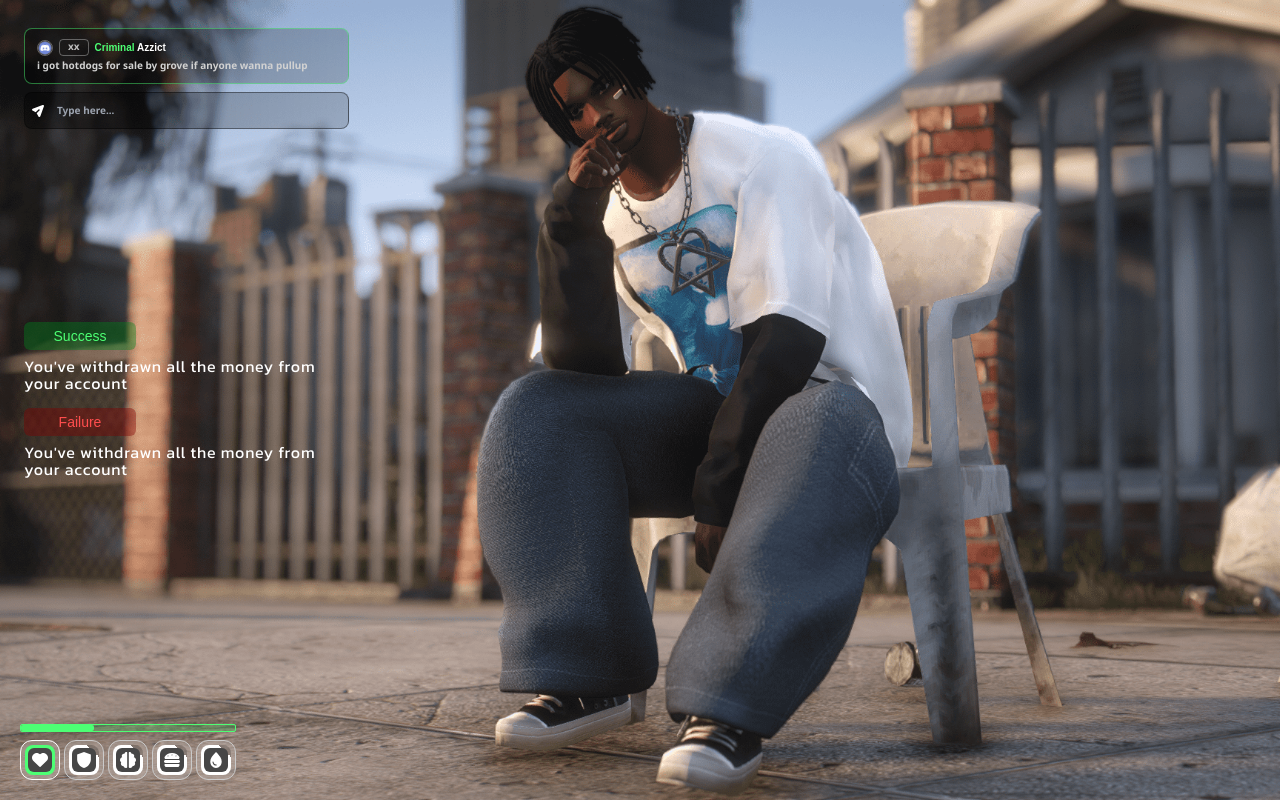
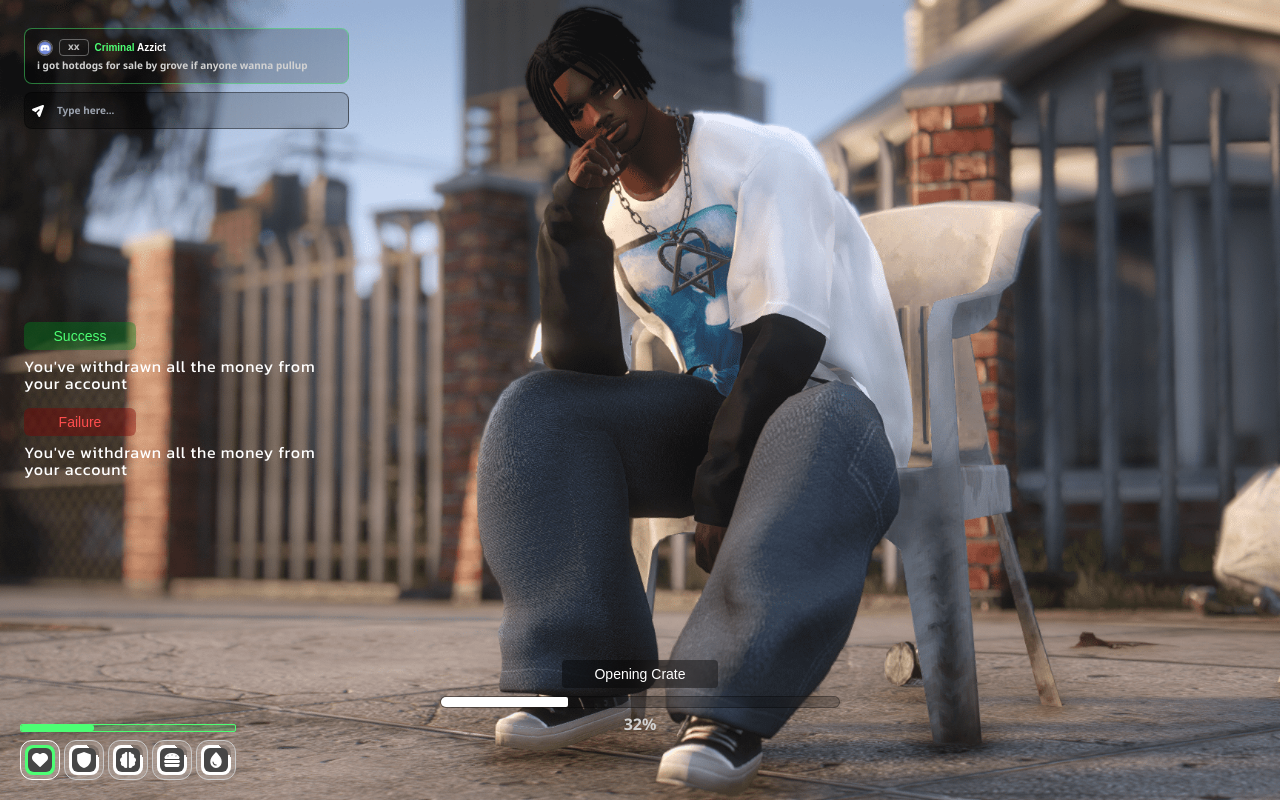
Before and after one commit to AbdulAhadQureshi1/fivem, a React (Vite) app: page / in a window 1280 px wide. Built offline with nearby package versions, Linux system fonts and the light colour scheme; a web font is replaced by a local one.

Commit message:
Added open progress

```diff
--- /dev/null
+++ b/src/components/actionProgress/main.tsx
@@ -0,0 +1,32 @@
+import React from "react";
+
+interface ActionProgressProps {
+  name: string;
+  progress: number;
+}
+const ActionProgress: React.FC<ActionProgressProps> = ({ name, progress }) => {
+  const clampedProgress = Math.max(0, Math.min(progress, 100));
+
+  const progressStyle = {
+    width: `${clampedProgress}%`,
+  };
+
+  return (
+    <div className="fixed bottom-16 left-1/2 -translate-x-1/2 space-y-2">
+      <div className="py-1 bg-black bg-opacity-40 backdrop-blur-lg w-[156px] mx-auto rounded-[4px]">
+        <p className="text-white font-heading font-italic text-sm text-center">{name}</p>
+      </div>
+      <div className="h-3 rounded-full overflow-hidden bg-black bg-opacity-20 border border-black border-opacity-30 backdrop-blur-lg w-[400px]">
+        <div
+          className="h-full rounded-sm bg-white"
+          style={progressStyle}
+        />
+      </div>
+      <p className="text-[#D1D1D1] font-noto font-bold text-center !mt-1">
+        {progress}%
+      </p>
+    </div>
+  );
+};
+
+export default ActionProgress;
--- a/src/pages/home/main.tsx
+++ b/src/pages/home/main.tsx
@@ -1,3 +1,4 @@
+import ActionProgress from "../../components/actionProgress/main";
 import Messages from "../../components/messages/main";
 import Notifications from "../../components/notifications/main";
 import { notificationType } from "../../components/notifications/types";
@@ -24,6 +25,7 @@ const Home: React.FC<HomeProps> = ({ className }) => {
       <Messages />
       <Notifications notifications={notifications} />
       <Stats />
+      <ActionProgress name="Opening Crate" progress={32} />
     </div>
   );
 };
```
